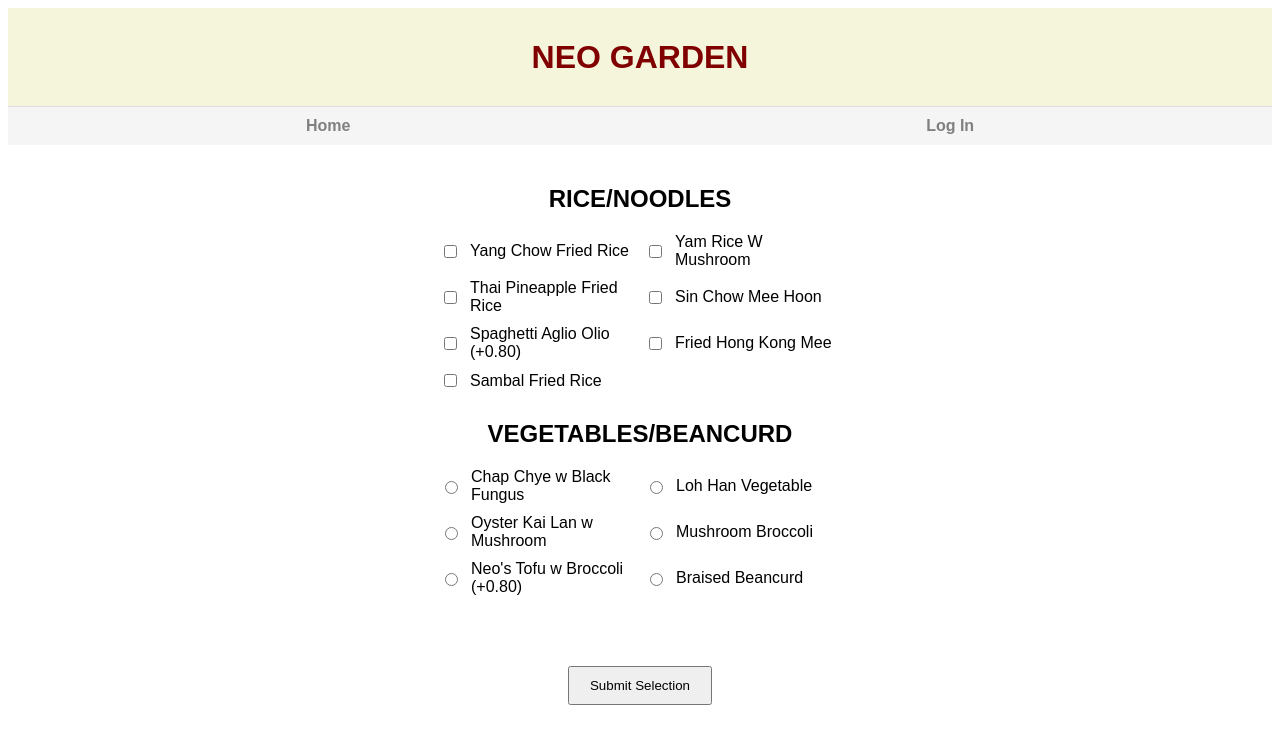
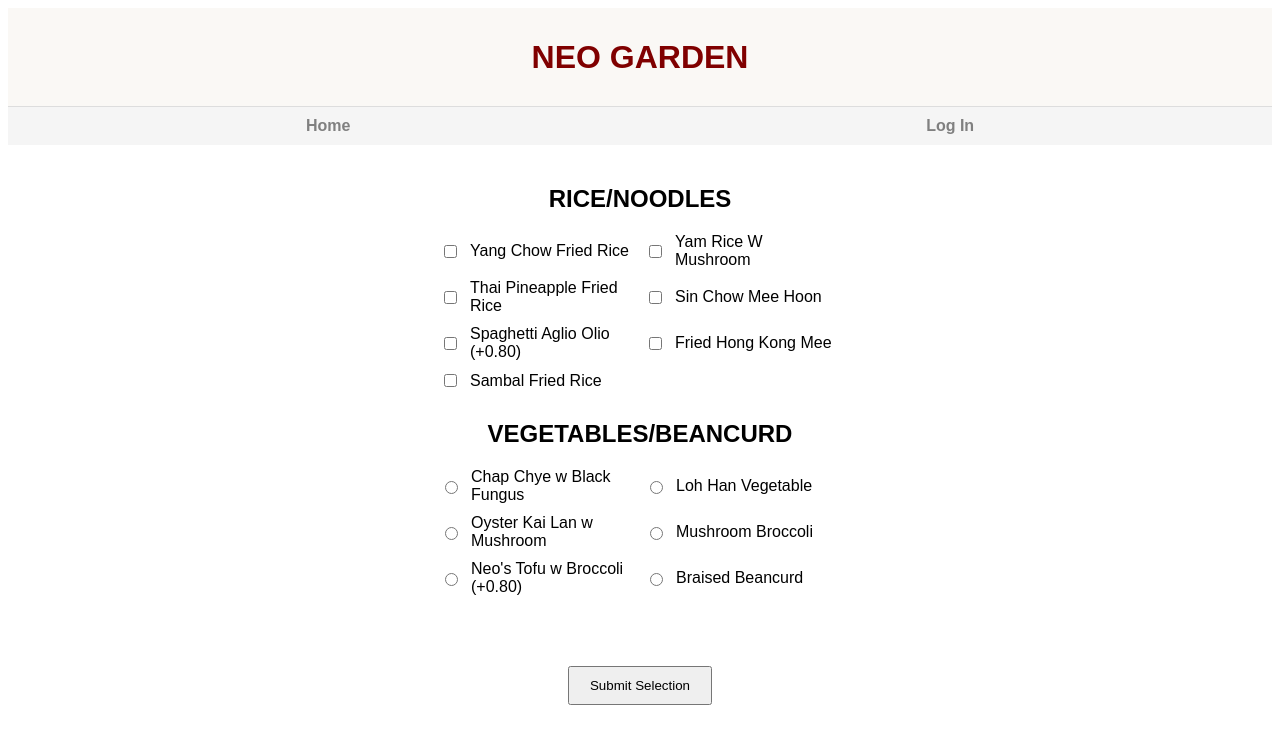
Before and after one commit to 22013343/testweb2, a plain HTML site: page index.html in a window 1280 px wide. Drawn offline with Linux system fonts and the light colour scheme.

Commit message:
Update index.html

```diff
--- a/index.html
+++ b/index.html
@@ -9,7 +9,7 @@
       font-family: Arial, sans-serif;
     }
     header {
-      background-color: #F5F5DC;
+      background-color: #FAF8F5;
       color: maroon;
       padding: 10px 20px;
       text-align: center;
```
